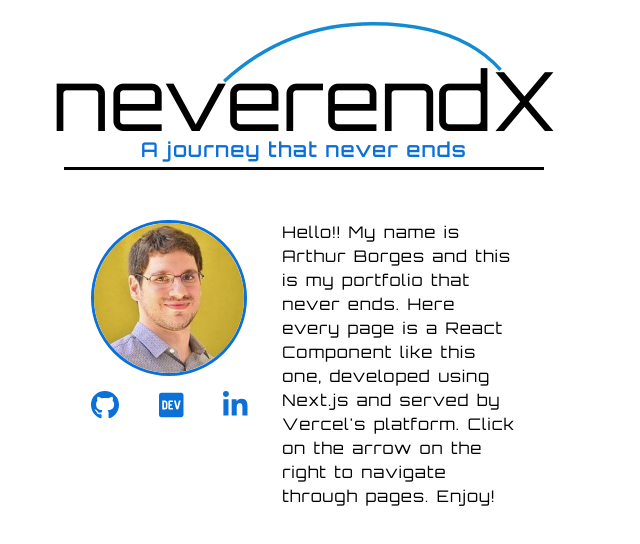
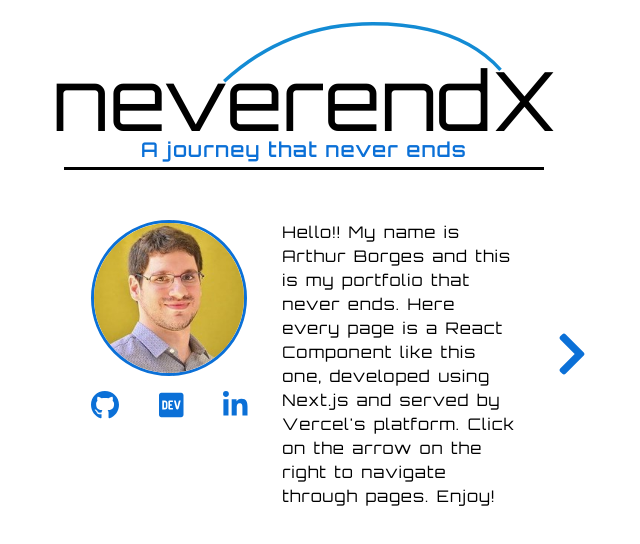
Before and after one commit to arthurborgesdev/neverendx, a Next.js app: page / in a window 1280 px wide. Shown: the top 544 px of the page, without its empty margins (336-976 px from the left). Built offline with nearby package versions, Linux system fonts and the light colour scheme.

Commit message:
Finished Home page with a right arrow

```diff
--- a/pages/index.js
+++ b/pages/index.js
@@ -46,12 +46,11 @@ export default function Home() {
             </p>
           </article>
         </section>
-        {/*<section>
-          <Link>
-            <a href="/counter"><FontAwesomeIcon icon={faChevronRight} /></a>
+        <section className="next-page-icon">
+          <Link href="/counter">
+            <a><FontAwesomeIcon className="chevron-right-icon"icon={faChevronRight} /></a>
           </Link>
         </section>
-        */}
       </main>
     </>
   );
--- a/styles.css
+++ b/styles.css
@@ -75,3 +75,17 @@ h1:after {
   line-height: 150%;
   word-spacing: 2px;
 }
+
+.next-page-icon {
+  display: flex;
+  align-items: center;
+  grid-column-start: line3;
+  grid-column-end: line4;
+  grid-row-start: row2;
+  grid-row-end: row-end;
+}
+
+.chevron-right-icon {
+  font-size: 48px;
+  color: #0B70D7;
+}
```
